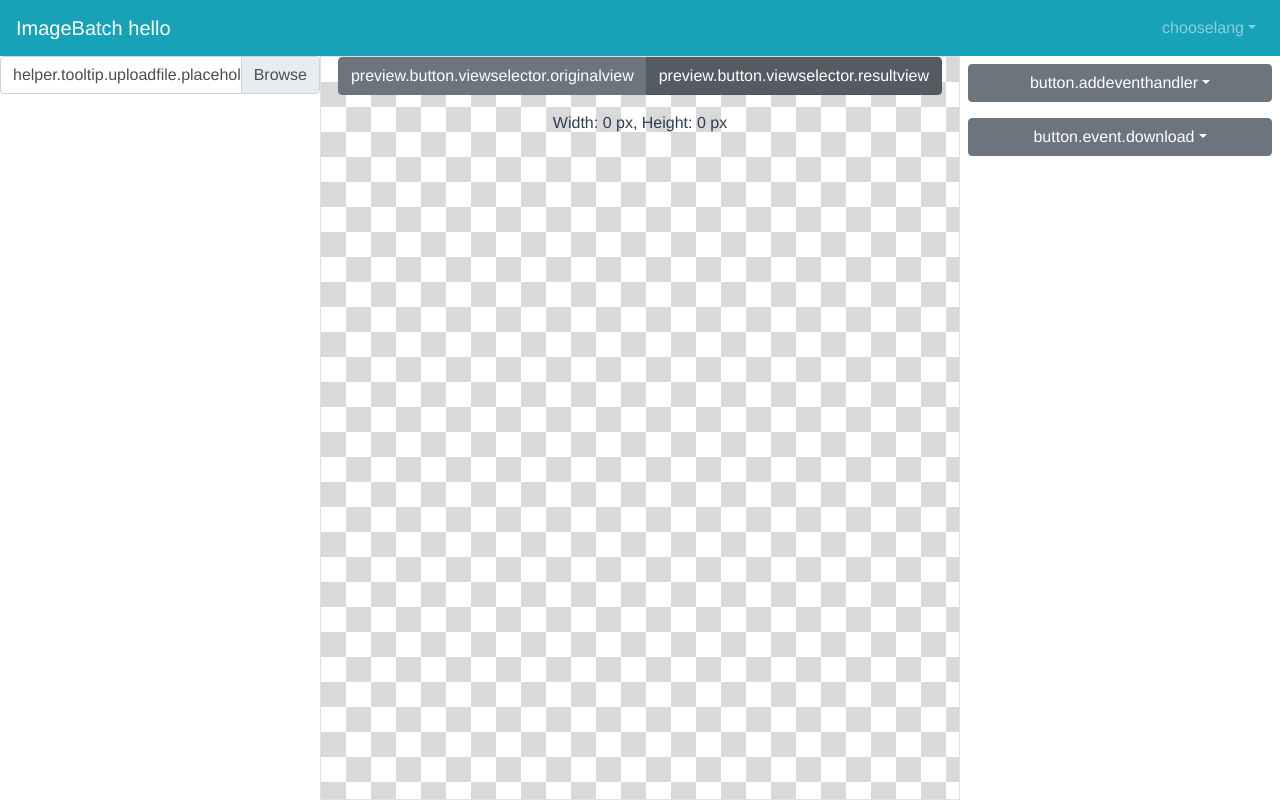
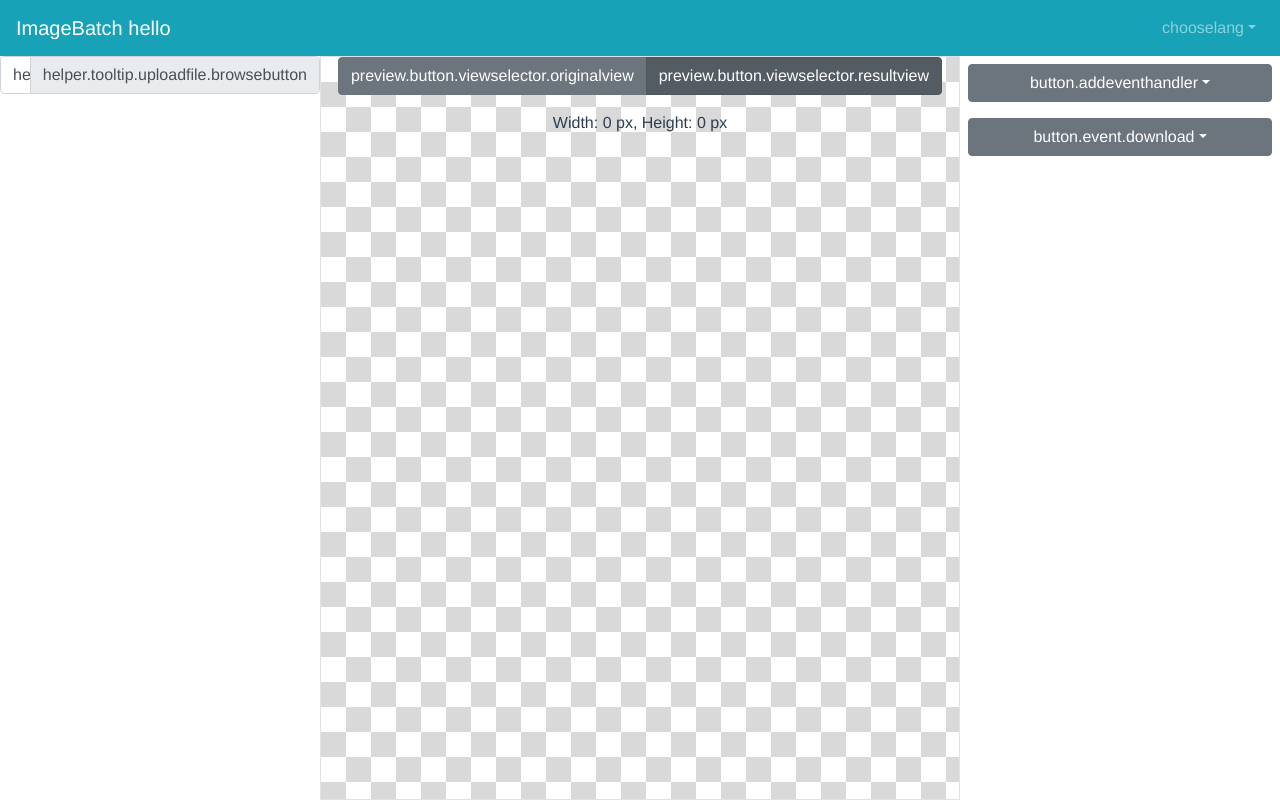
Before and after one commit to olegbarabanov/tinyibp, a Vue app: page / in a window 1280 px wide. Built offline with nearby package versions, Linux system fonts and the light colour scheme.

Commit message:
Добавлен перевод кнопки загрузки

```diff
--- a/src/common/locales.json
+++ b/src/common/locales.json
@@ -17,7 +17,8 @@
         "filter.opacityfilter.name": "Grayscale level",
         "filter.saturatefilter.name": "Saturate",
         "filter.blurfilter.name": "Blur",
-        "filter.overlayfilter.name": "Overlay"
+        "filter.overlayfilter.name": "Overlay",
+        "helper.tooltip.uploadfile.browsebutton": "Browse"
     },
     "ru": {
         "hello": "Фото обработчик",
@@ -37,6 +38,7 @@
         "filter.opacityfilter.name": "Уровень прозрачного",
         "filter.saturatefilter.name": "Уровень насыщенности",
         "filter.blurfilter.name": "Размытие изображения",
-        "filter.overlayfilter.name": "Наложение изображения"
+        "filter.overlayfilter.name": "Наложение изображения",
+        "helper.tooltip.uploadfile.browsebutton": "Загрузка"
     }
 }
--- a/src/components/AppendFile.vue
+++ b/src/components/AppendFile.vue
@@ -12,6 +12,7 @@
       class="text-left"
       v-b-tooltip
       :title="$t('helper.tooltip.uploadfile.description')"
+      :browse-text="$t('helper.tooltip.uploadfile.browsebutton')"
     ></b-form-file>
     <b-list-group class="overflow-auto">
       <b-list-group-item
```
